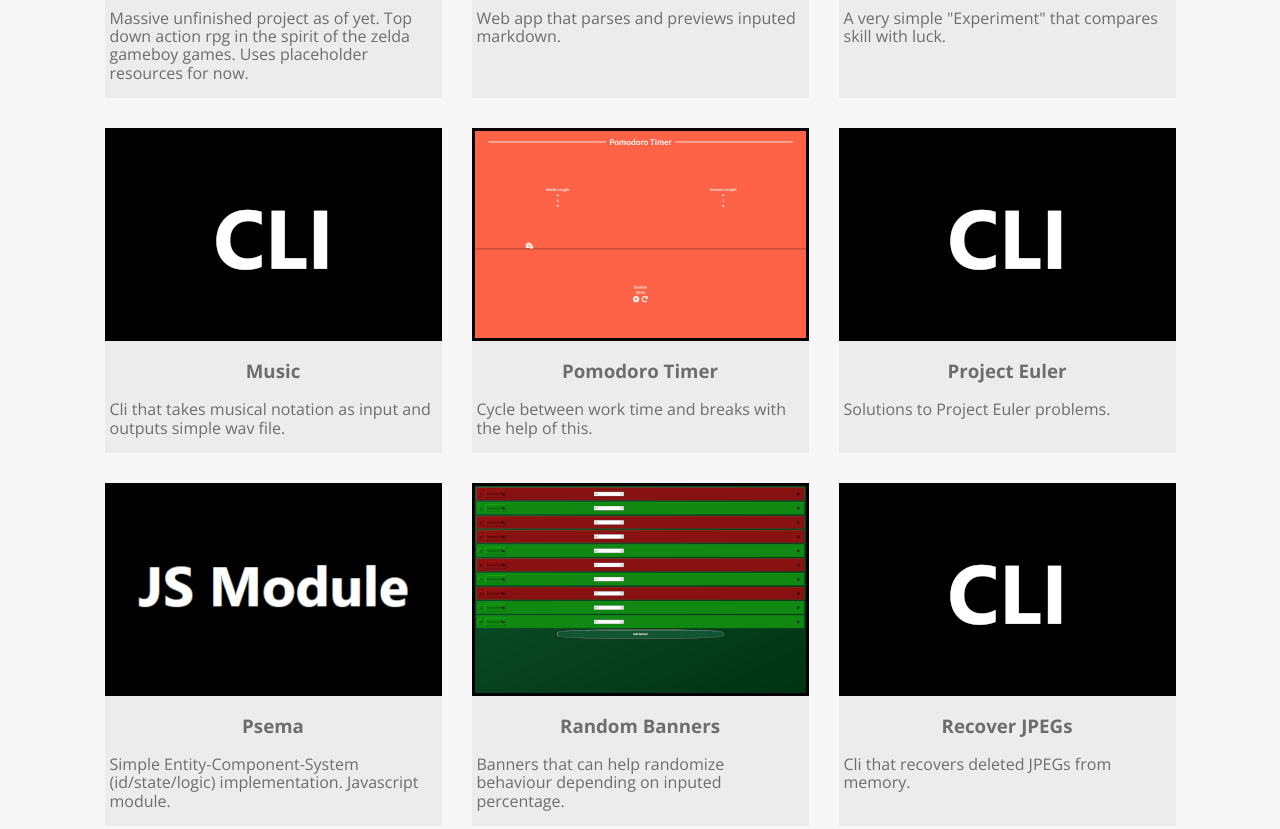
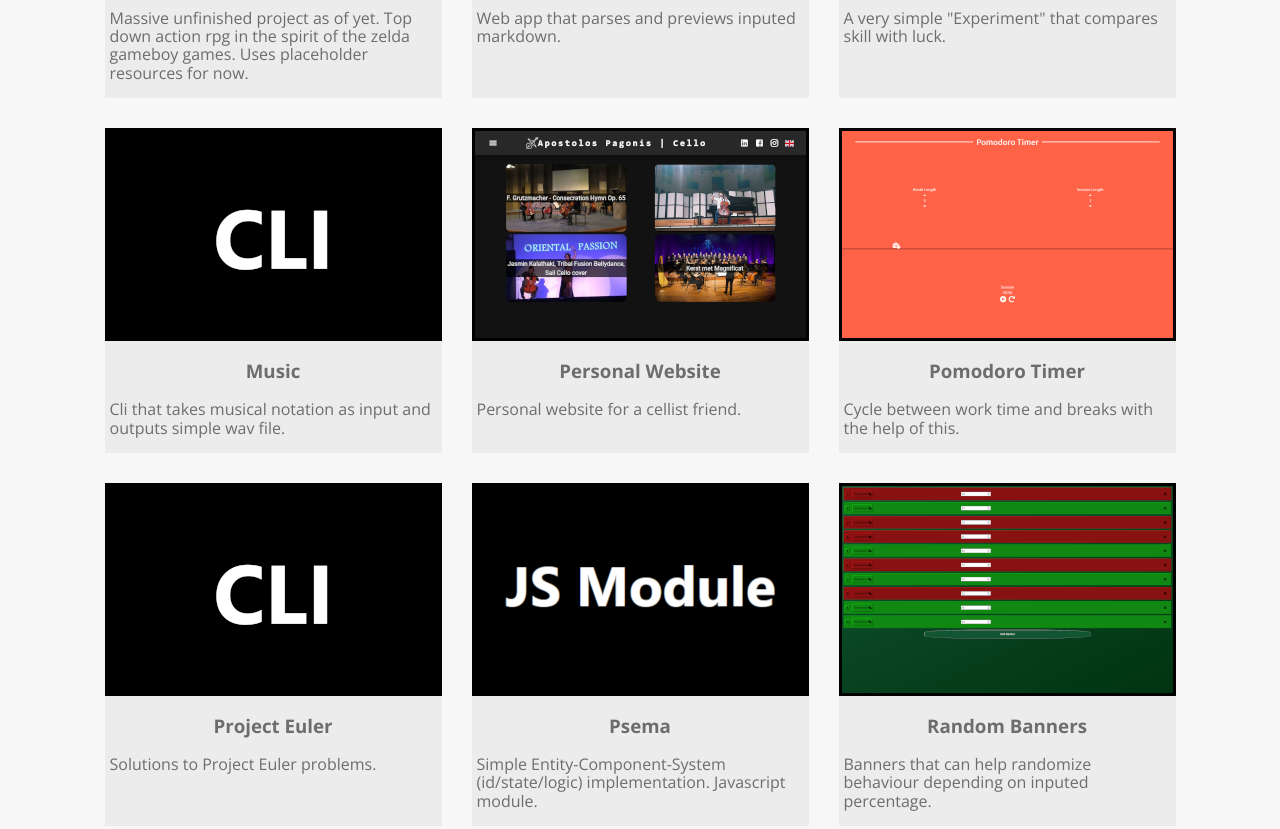
Before and after one commit to Watersilver/portfolio, a React app: page / in a window 1280 px wide. Shown: the part 3200-4029 px from the top of the page. Built offline with nearby package versions, Linux system fonts and the light colour scheme.

Commit message:
added stuff

```diff
--- a/docs/index.html
+++ b/docs/index.html
@@ -1 +1 @@
-<!DOCTYPE html><html lang="en"><head><meta charset="UTF-8"><meta http-equiv="X-UA-Compatible" content="IE=edge"><meta name="viewport" content="width=device-width, initial-scale=1.0"><link rel="preconnect" href="https://fonts.googleapis.com"><link rel="preconnect" href="https://fonts.gstatic.com" crossorigin><link href="https://fonts.googleapis.com/css2?family=Open+Sans:wght@400;700&display=swap" rel="stylesheet"><link rel="stylesheet" href="normalize.f71c9569.css"><link rel="stylesheet" href="style.59e0c013.css"><title>Ermis Zervos Portfolio</title></head><body> <body> <div id="root"></div> <script src="portfolio.e30d0212.js"></script> </body> </body></html>
+<!DOCTYPE html><html lang="en"><head><meta charset="UTF-8"><meta http-equiv="X-UA-Compatible" content="IE=edge"><meta name="viewport" content="width=device-width, initial-scale=1.0"><link rel="preconnect" href="https://fonts.googleapis.com"><link rel="preconnect" href="https://fonts.gstatic.com" crossorigin><link href="https://fonts.googleapis.com/css2?family=Open+Sans:wght@400;700&display=swap" rel="stylesheet"><link rel="stylesheet" href="normalize.f71c9569.css"><link rel="stylesheet" href="style.59e0c013.css"><title>Ermis Zervos Portfolio</title></head><body> <body> <div id="root"></div> <script src="portfolio.ccde65b8.js"></script> </body> </body></html>
--- a/public/js/components/App.js
+++ b/public/js/components/App.js
@@ -54,7 +54,8 @@ import loveimg from "../../images/lovegame.png";
 import sim1img from "../../images/similar1.png";
 import sim2img from "../../images/similar2.png";
 import finaimg from "../../images/finance.png";
-import encoimg from "../../images/entcomp.png";
+import sievimg from "../../images/sieve.png";
+import pagoimg from "../../images/pagonis.png";
 import prinimg from "../../images/princess.png";
 import kinpimg from "../../images/keyboardinput.png";
 
@@ -129,6 +130,10 @@ const itemsData = [
   tags.javascript),
   new ItemData("KeyboardInput", "Keyboard input storage. Javascript module.", kinpimg, "https://github.com/Watersilver/KeyboardInput",
   tags.javascript),
+  new ItemData("Sieve of Eratosthenes", "Implementation of sieve of eratosthenes to compare speed of front end frameworks.", sievimg, "https://watersilver.github.io/eratosieve",
+  tags.react, tags.svelte, tags.typescript, tags.vite),
+  new ItemData("Personal Website", "Personal website for a cellist friend.", pagoimg, "https://apostolospagonis.github.io/cellist",
+  tags.nextjs, tags.typescript),
   new ItemData("cppGame", "Small game made with C++. Works with a simple Entity-Component-System implementation. Also implements collision detection and resolution. To play in windows download and unpack Release.zip and run the .exe file.", cppgimg, "https://github.com/Watersilver/cppTestProject",
   tags.cpp, tags.gamedev),
   new ItemData("lovegame", "Massive unfinished project as of yet. Top down action rpg in the spirit of the zelda gameboy games. Uses placeholder resources for now.", loveimg, "https://drive.google.com/file/d/1f5dd3DlIjWycdfVOztlvTa5hgauW7n1_/view?usp=sharing",
--- a/public/js/tags.js
+++ b/public/js/tags.js
@@ -9,6 +9,8 @@ const tags = {
   css: "Css",
   javascript: "Javascript",
   react: "React",
+  nextjs: "Next.js",
+  svelte: "Svelte",
   redux: "Redux",
   d3: "D3.js",
   backend: "Back End",
@@ -18,7 +20,8 @@ const tags = {
   webassembly: "WebAssembly",
   typescript: "Typescript",
   pixijs: "Pixi.js",
-  webpack: "Webpack"
+  webpack: "Webpack",
+  vite: "Vite"
 };
 
 const getImpliedTags = (explicitTag) => {
@@ -29,7 +32,11 @@ const getImpliedTags = (explicitTag) => {
       case (tags.typescript):
         impliedTags.add(tags.javascript);
         break;
+      case (tags.nextjs):
+        impliedTags.add(tags.react);
+        break;
       case (tags.react):
+      case (tags.svelte):
       case (tags.d3):
         impliedTags.add(tags.javascript);
       case (tags.html):
@@ -70,9 +77,12 @@ Object.defineProperty(tags, "getFilterTags", {
     switch (tag) {
       case tags.d3:
       case tags.redux:
+      case tags.nextjs:
       case tags.react:
+      case tags.svelte:
       case tags.frontend:
       case tags.webpack:
+      case tags.vite:
       case tags.html:
       case tags.css:
       case tags.backend:
```
Also changed, not shown: docs/entcomp.31940d21.png (deleted), docs/pagonis.684acb07.png (added), docs/sieve.701aa55a.png (added), public/images/pagonis.png (added), public/images/sieve.png (added), 6 other files.
